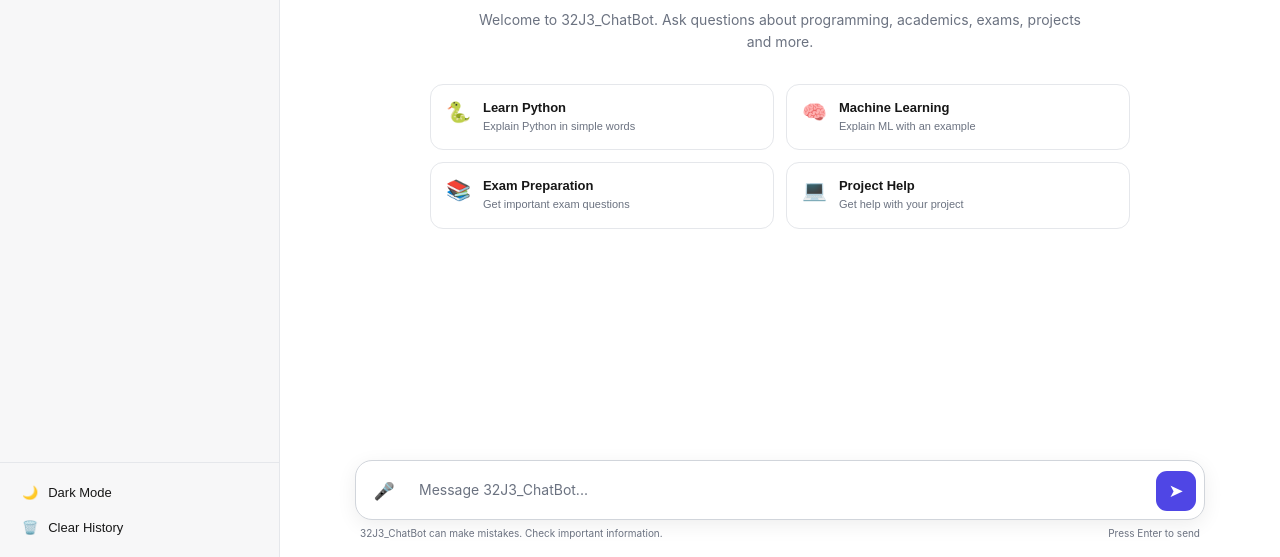
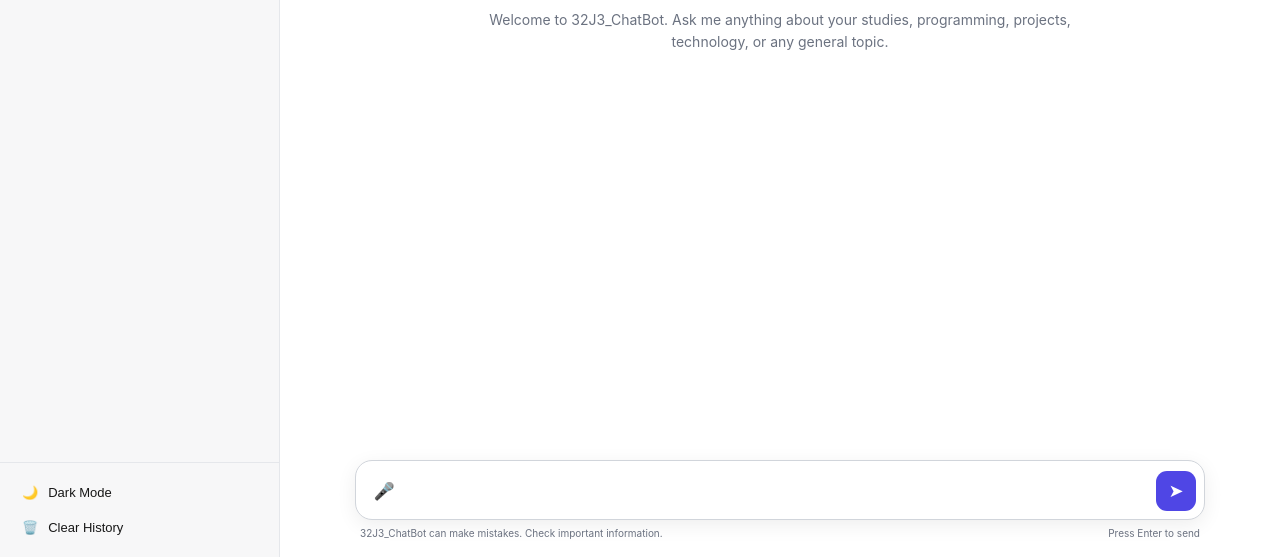
Before and after one commit to Rachamani-vasu/ai-chatbot, a website: page public/index.html in a window 1280 px wide. Shown: the part 243-800 px from the top of the page. Drawn offline with Linux system fonts and the light colour scheme.

Commit message:
ndex.html

```diff
--- a/public/index.html
+++ b/public/index.html
@@ -22,7 +22,7 @@
 
     <div class="app">
 
-        <!-- SIDEBAR -->
+        <!-- ================= SIDEBAR ================= -->
 
         <aside class="sidebar" id="sidebar">
 
@@ -36,33 +36,43 @@
 
                     <div>
                         <h2>32J3_ChatBot</h2>
-                        <span>AI Student Assistant</span>
+
+                        <span>
+                            AI Student Assistant
+                        </span>
                     </div>
 
                 </div>
 
+
                 <button
                     class="close-sidebar"
-                    onclick="toggleSidebar()">
+                    onclick="toggleSidebar()"
+                    title="Close sidebar">
+
                     ×
+
                 </button>
 
             </div>
 
 
-            <!-- NEW CHAT -->
+            <!-- ================= NEW CHAT ================= -->
 
             <button
                 class="new-chat"
                 onclick="newChat()">
 
                 <span>＋</span>
-                <span>New Chat</span>
+
+                <span>
+                    New Chat
+                </span>
 
             </button>
 
 
-            <!-- SEARCH -->
+            <!-- ================= SEARCH ================= -->
 
             <div class="search-box">
 
@@ -76,7 +86,7 @@
             </div>
 
 
-            <!-- CHAT HISTORY -->
+            <!-- ================= CHAT HISTORY ================= -->
 
             <div class="chat-history">
 
@@ -84,12 +94,14 @@
                     TODAY
                 </div>
 
-                <div id="chatHistory"></div>
+                <div id="chatHistory">
+
+                </div>
 
             </div>
 
 
-            <!-- SIDEBAR BUTTONS -->
+            <!-- ================= SIDEBAR BOTTOM ================= -->
 
             <div class="sidebar-bottom">
 
@@ -125,18 +137,19 @@
         </aside>
 
 
-        <!-- MAIN -->
+        <!-- ================= MAIN AREA ================= -->
 
         <main class="main">
 
 
-            <!-- TOP BAR -->
+            <!-- ================= TOP BAR ================= -->
 
             <header class="topbar">
 
                 <button
                     class="menu-button"
-                    onclick="toggleSidebar()">
+                    onclick="toggleSidebar()"
+                    title="Open menu">
 
                     ☰
 
@@ -145,7 +158,9 @@
 
                 <div class="topbar-title">
 
-                    <div class="status-dot"></div>
+                    <div class="status-dot">
+                    </div>
+
 
                     <div>
 
@@ -187,125 +202,44 @@
             </header>
 
 
-            <!-- CHAT AREA -->
+            <!-- ================= CHAT AREA ================= -->
 
             <section
                 class="chat-area"
                 id="chatArea">
 
 
-                <!-- WELCOME -->
+                <!-- ================= WELCOME ================= -->
 
                 <div
                     class="welcome"
                     id="welcomeScreen">
 
                     <div class="welcome-logo">
+
                         ✨
+
                     </div>
+
 
                     <h1>
                         How can I help you today?
                     </h1>
 
+
                     <p>
+
                         Welcome to 32J3_ChatBot.
-                        Ask questions about programming,
-                        academics, exams, projects and more.
+                        Ask me anything about your studies,
+                        programming, projects, technology,
+                        or any general topic.
+
                     </p>
-
-
-                    <!-- SUGGESTIONS -->
-
-                    <div class="suggestions">
-
-
-                        <button
-                            onclick="useSuggestion('Explain Python in simple words')">
-
-                            <span>🐍</span>
-
-                            <div>
-
-                                <strong>
-                                    Learn Python
-                                </strong>
-
-                                <small>
-                                    Explain Python in simple words
-                                </small>
-
-                            </div>
-
-                        </button>
-
-
-                        <button
-                            onclick="useSuggestion('Explain machine learning with a simple example')">
-
-                            <span>🧠</span>
-
-                            <div>
-
-                                <strong>
-                                    Machine Learning
-                                </strong>
-
-                                <small>
-                                    Explain ML with an example
-                                </small>
-
-                            </div>
-
-                        </button>
-
-
-                        <button
-                            onclick="useSuggestion('Give me important exam questions for Software Engineering')">
-
-                            <span>📚</span>
-
-                            <div>
-
-                                <strong>
-                                    Exam Preparation
-                                </strong>
-
-                                <small>
-                                    Get important exam questions
-                                </small>
-
-                            </div>
-
-                        </button>
-
-
-                        <button
-                            onclick="useSuggestion('Help me create a web development project')">
-
-                            <span>💻</span>
-
-                            <div>
-
-                                <strong>
-                                    Project Help
-                                </strong>
-
-                                <small>
-                                    Get help with your project
-                                </small>
-
-                            </div>
-
-                        </button>
-
-
-                    </div>
 
                 </div>
 
 
-                <!-- MESSAGES -->
+                <!-- ================= MESSAGES ================= -->
 
                 <div
                     id="messages"
@@ -316,14 +250,14 @@
             </section>
 
 
-            <!-- INPUT -->
+            <!-- ================= INPUT AREA ================= -->
 
             <div class="input-section">
 
                 <div class="input-wrapper">
 
 
-                    <!-- VOICE -->
+                    <!-- VOICE BUTTON -->
 
                     <button
                         class="input-action"
@@ -336,17 +270,18 @@
                     </button>
 
 
-                    <!-- TEXT -->
+                    <!-- MESSAGE INPUT -->
 
                     <textarea
                         id="userInput"
                         rows="1"
                         placeholder="Message 32J3_ChatBot..."
                         onkeydown="handleKey(event)"
-                        oninput="autoResize(this)"></textarea>
+                        oninput="autoResize(this)">
+                    </textarea>
 
 
-                    <!-- SEND -->
+                    <!-- SEND BUTTON -->
 
                     <button
                         class="send-button"
@@ -361,15 +296,22 @@
                 </div>
 
 
+                <!-- INPUT INFORMATION -->
+
                 <div class="input-info">
 
                     <span>
+
                         32J3_ChatBot can make mistakes.
                         Check important information.
+
                     </span>
 
+
                     <span>
+
                         Press Enter to send
+
                     </span>
 
                 </div>
@@ -381,14 +323,17 @@
     </div>
 
 
-    <!-- MOBILE OVERLAY -->
+    <!-- ================= MOBILE OVERLAY ================= -->
 
     <div
         class="overlay"
         id="overlay"
         onclick="toggleSidebar()">
+
     </div>
 
+
+    <!-- ================= JAVASCRIPT ================= -->
 
     <script src="script.js"></script>
 
```
